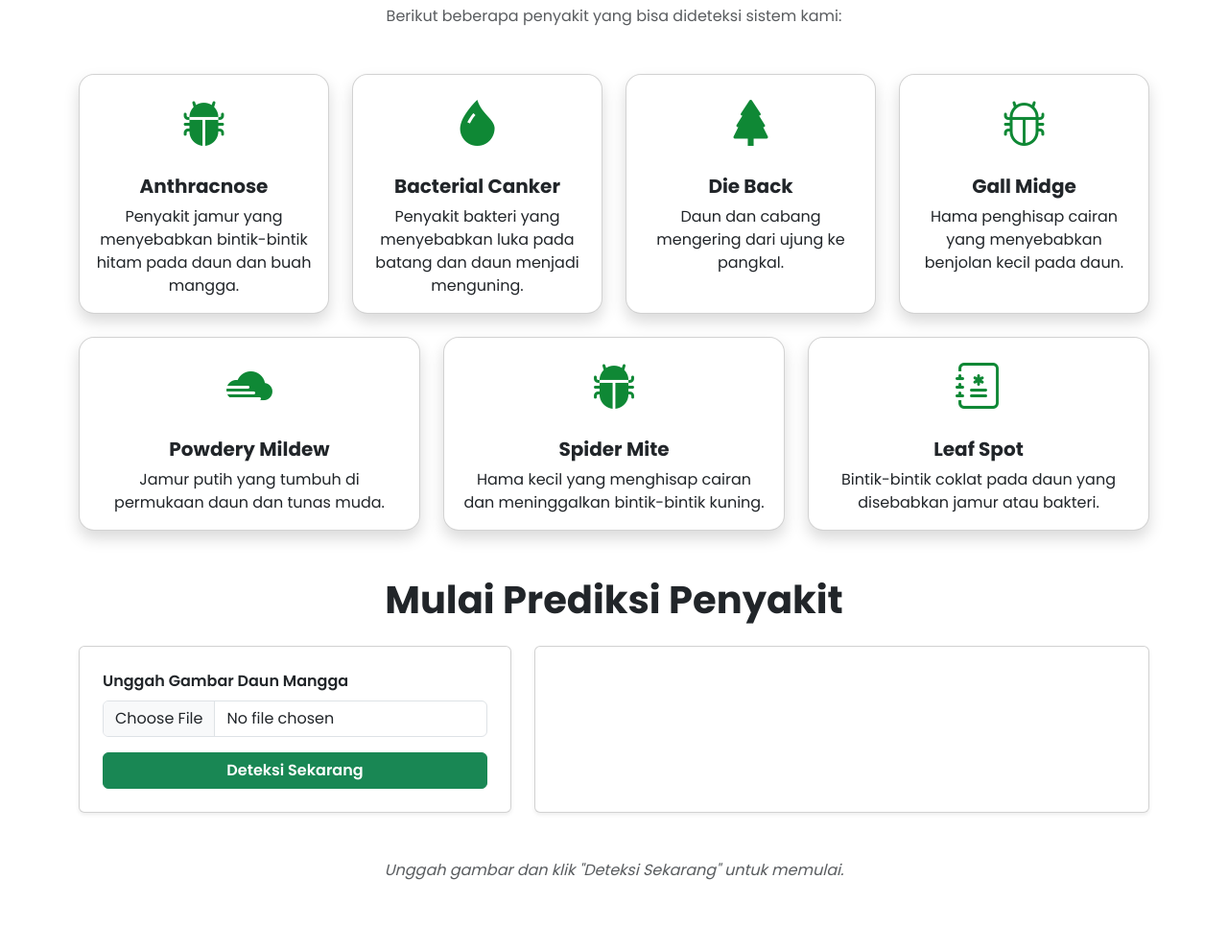
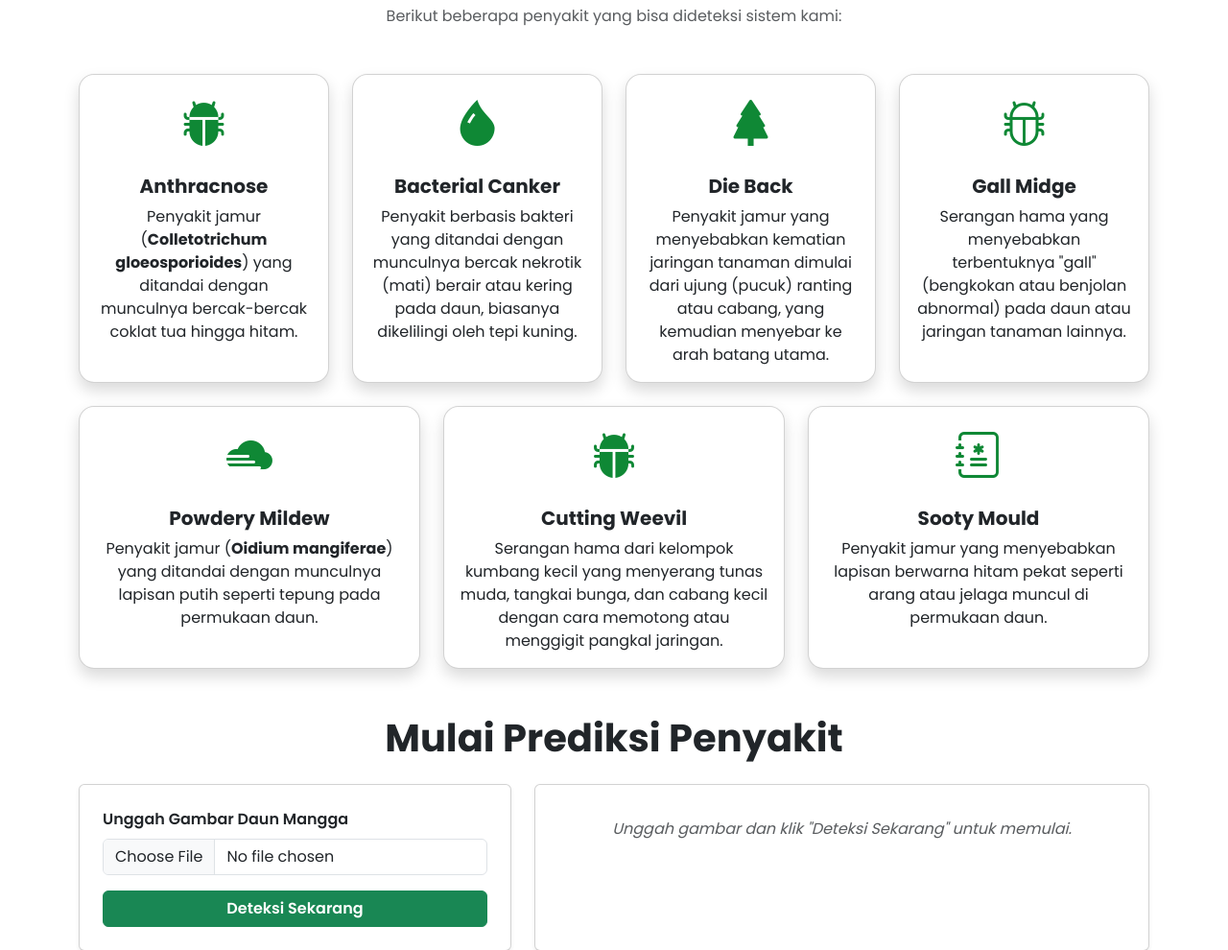
Before and after one commit to Mangalyze/Website_Mangalyze, a Flask app: page / in a window 1280 px wide. Shown: the part 547-1537 px from the top of the page at 96% size. Before the commit the page ends 1464 px from the top, so only its background shows below. Run offline with Flask 3, Linux system fonts and the light colour scheme; some libraries are stand-ins or nearby versions.

Commit message:
Update index.html
Signed-off-by: Achmad Fauzihan Bagus Sajiwo <achmadfauzihanbagussajiwo@gmail.com>

```diff
--- a/templates/index.html
+++ b/templates/index.html
@@ -216,8 +216,7 @@
               <i class="bi bi-bug-fill"></i>
               <h5 class="card-title">Anthracnose</h5>
               <p class="card-text">
-                Penyakit jamur yang menyebabkan bintik-bintik hitam pada daun
-                dan buah mangga.
+                Penyakit jamur (<b>Colletotrichum gloeosporioides</b>) yang ditandai dengan munculnya bercak-bercak coklat tua hingga hitam.
               </p>
             </div>
           </div>
@@ -229,8 +228,8 @@
               <i class="bi bi-droplet-fill"></i>
               <h5 class="card-title">Bacterial Canker</h5>
               <p class="card-text">
-                Penyakit bakteri yang menyebabkan luka pada batang dan daun
-                menjadi menguning.
+                Penyakit berbasis bakteri yang ditandai dengan munculnya bercak nekrotik (mati) berair atau
+                kering pada daun, biasanya dikelilingi oleh tepi kuning.
               </p>
             </div>
           </div>
@@ -242,7 +241,8 @@
               <i class="bi bi-tree-fill"></i>
               <h5 class="card-title">Die Back</h5>
               <p class="card-text">
-                Daun dan cabang mengering dari ujung ke pangkal.
+                Penyakit jamur yang menyebabkan kematian jaringan tanaman dimulai dari
+                ujung (pucuk) ranting atau cabang, yang kemudian menyebar ke arah batang utama.
               </p>
             </div>
           </div>
@@ -254,7 +254,7 @@
               <i class="bi bi-bug"></i>
               <h5 class="card-title">Gall Midge</h5>
               <p class="card-text">
-                Hama penghisap cairan yang menyebabkan benjolan kecil pada daun.
+                Serangan hama yang menyebabkan terbentuknya "gall" (bengkokan atau benjolan abnormal) pada daun atau jaringan tanaman lainnya.
               </p>
             </div>
           </div>
@@ -266,7 +266,8 @@
               <i class="bi bi-cloud-fog2-fill"></i>
               <h5 class="card-title">Powdery Mildew</h5>
               <p class="card-text">
-                Jamur putih yang tumbuh di permukaan daun dan tunas muda.
+                Penyakit jamur (<b>Oidium mangiferae</b>) yang ditandai dengan munculnya lapisan
+                putih seperti tepung pada permukaan daun.
               </p>
             </div>
           </div>
@@ -276,10 +277,10 @@
           <div class="card card-disease">
             <div class="card-body">
               <i class="bi bi-bug-fill"></i>
-              <h5 class="card-title">Spider Mite</h5>
+              <h5 class="card-title">Cutting Weevil</h5>
               <p class="card-text">
-                Hama kecil yang menghisap cairan dan meninggalkan bintik-bintik
-                kuning.
+                Serangan hama dari kelompok kumbang kecil yang menyerang tunas muda,
+                tangkai bunga, dan cabang kecil dengan cara memotong atau menggigit pangkal jaringan.
               </p>
             </div>
           </div>
@@ -289,10 +290,9 @@
           <div class="card card-disease">
             <div class="card-body">
               <i class="bi bi-journal-medical"></i>
-              <h5 class="card-title">Leaf Spot</h5>
+              <h5 class="card-title">Sooty Mould</h5>
               <p class="card-text">
-                Bintik-bintik coklat pada daun yang disebabkan jamur atau
-                bakteri.
+                Penyakit jamur yang menyebabkan lapisan berwarna hitam pekat seperti arang atau jelaga muncul di permukaan daun.
               </p>
             </div>
           </div>
@@ -317,7 +317,6 @@
                 <input
                   class="form-control"
                   type="file"
-                  name="imagefile"
                   id="imageUpload"
                   accept="image/*"
                   required
@@ -354,22 +353,50 @@
 
             <div
               id="result"
-        class="card card-recommendation p-4 mt-4"
-        style="display: none;"
+              class="p-4 rounded shadow-sm bg-white border"
+              style="display: none"
+              data-aos="zoom-in"
             >
-        <h3 class="mb-3">Hasil Deteksi</h3>
+              <h4 class="text-center mb-4 text-success fw-bold">
+                <i class="bi bi-clipboard-check me-2"></i> Hasil Deteksi
+              </h4>
+
+              <!-- Gambar Deteksi -->
+              <div class="text-center mb-4">
                 <img
                   id="resultImage"
-          src=""
-          alt="Gambar Daun"
-          class="result-image mb-3"
-          style="display: none;"
+                  src="#"
+                  alt="Gambar Deteksi"
+                  class="img-thumbnail rounded"
+                  style="max-height: 260px"
                 />
-        <h5>Diagnosis:</h5>
+                <p class="text-muted small mt-2">
+                  Gambar daun mangga yang dideteksi
+                </p>
+              </div>
+
+              <!-- Diagnosa -->
+              <div
+                class="alert d-flex align-items-center mb-4"
+                id="diagnosisAlert"
+                role="alert"
+              >
+                <i class="bi bi-activity me-3 fs-4" id="diagnosisIcon"></i>
+                <div>
+                  <h5 class="mb-1 fw-semibold">Diagnosa</h5>
                   <p id="diagnosisText" class="fw-semibold fs-5"></p>
+                </div>
+              </div>
 
-        <h5>Rekomendasi:</h5>
+              <!-- Rekomendasi -->
+              <div class="card bg-light border-0 shadow-sm">
+                <div class="card-body">
+                  <h5 class="card-title fw-semibold text-success">
+                    <i class="bi bi-lightbulb-fill me-2"></i> Rekomendasi
+                    Penanganan
+                  </h5>
                   <ul id="recommendationText" class="list-unstyled"></ul>
+                </div>
               </div>
 
               <!-- Empty Result (error/fallback) -->
@@ -381,7 +408,7 @@
               >
                 Tidak ada hasil yang dapat ditampilkan.
               </div>
-    </section>
+            </div>
 
             <div
               id="emptyResult"
@@ -394,6 +421,14 @@
         </div>
       </div>
     </section>
+
+    <!-- Footer -->
+    <footer class="text-center py-4 bg-light mt-5">
+      <p class="mb-0">
+        &copy; 2025 Mangalyze. Dibuat oleh Tim Mangalyze.
+      </p>
+    </footer>
+
     <!-- Bootstrap JS & dependencies -->
     <script src="https://cdn.jsdelivr.net/npm/bootstrap@5.3.3/dist/js/bootstrap.bundle.min.js"></script>
     <!-- AOS JS -->
@@ -401,6 +436,7 @@
     <script>
       AOS.init();
 
+      // Simulasi deteksi sederhana (ganti sesuai logic AI-mu)
       const form = document.getElementById("detectionForm");
       const loading = document.getElementById("loading");
       const result = document.getElementById("result");
@@ -414,7 +450,6 @@
 
         const fileInput = document.getElementById("imageUpload");
         const file = fileInput.files[0];
-
         if (!file) {
           alert("Silakan unggah gambar terlebih dahulu.");
           return;
```
Lines whose indentation alone changed are shown as unchanged.
